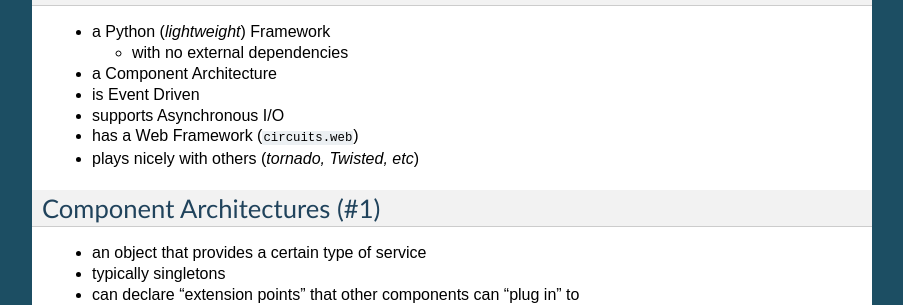
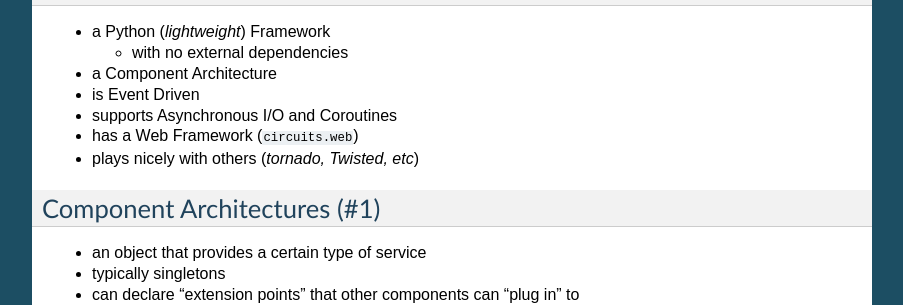
Before and after one commit to circuits/pycon, a Sphinx documentation site: the page built from source/index.rst, in a window 1280 px wide and 900 px high, scrolled down 741 px. Shown: the part 153-458 px from the top of the window, without its empty margins (198-1101 px from the left). Built offline with Sphinx 7.4.7, drawn with Linux system fonts in a browser that asks for light colours; formulas are drawn with MathJax 3.

Commit message:
Circuits also supports Coroutines

```diff
--- a/source/index.rst
+++ b/source/index.rst
@@ -45,7 +45,7 @@ What is circuits?
 
 - a Component Architecture
 - is Event Driven
-- supports Asynchronous I/O
+- supports Asynchronous I/O and Coroutines
 - has a Web Framework (``circuits.web``)
 - plays nicely with others (*tornado, Twisted, etc*)
 
```
